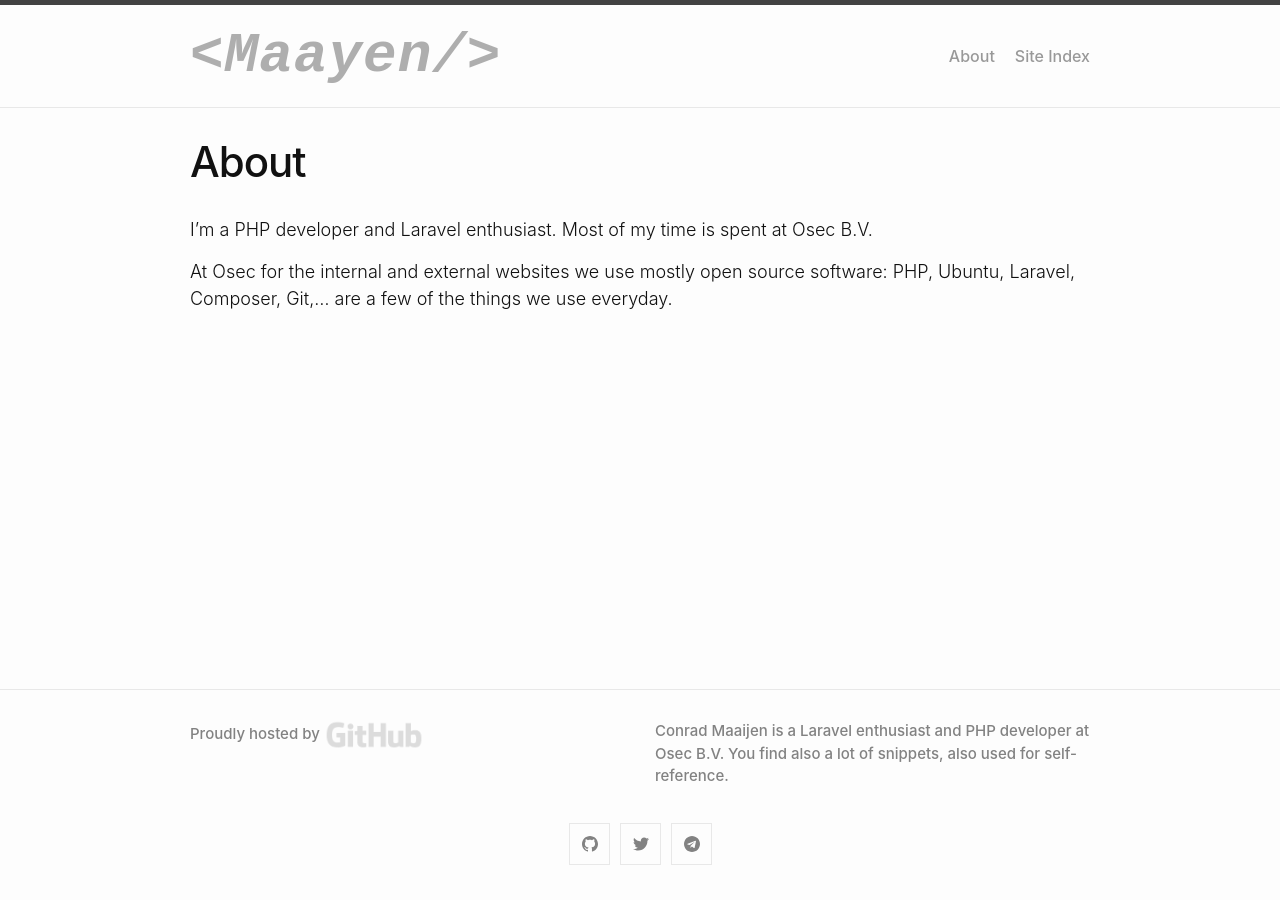
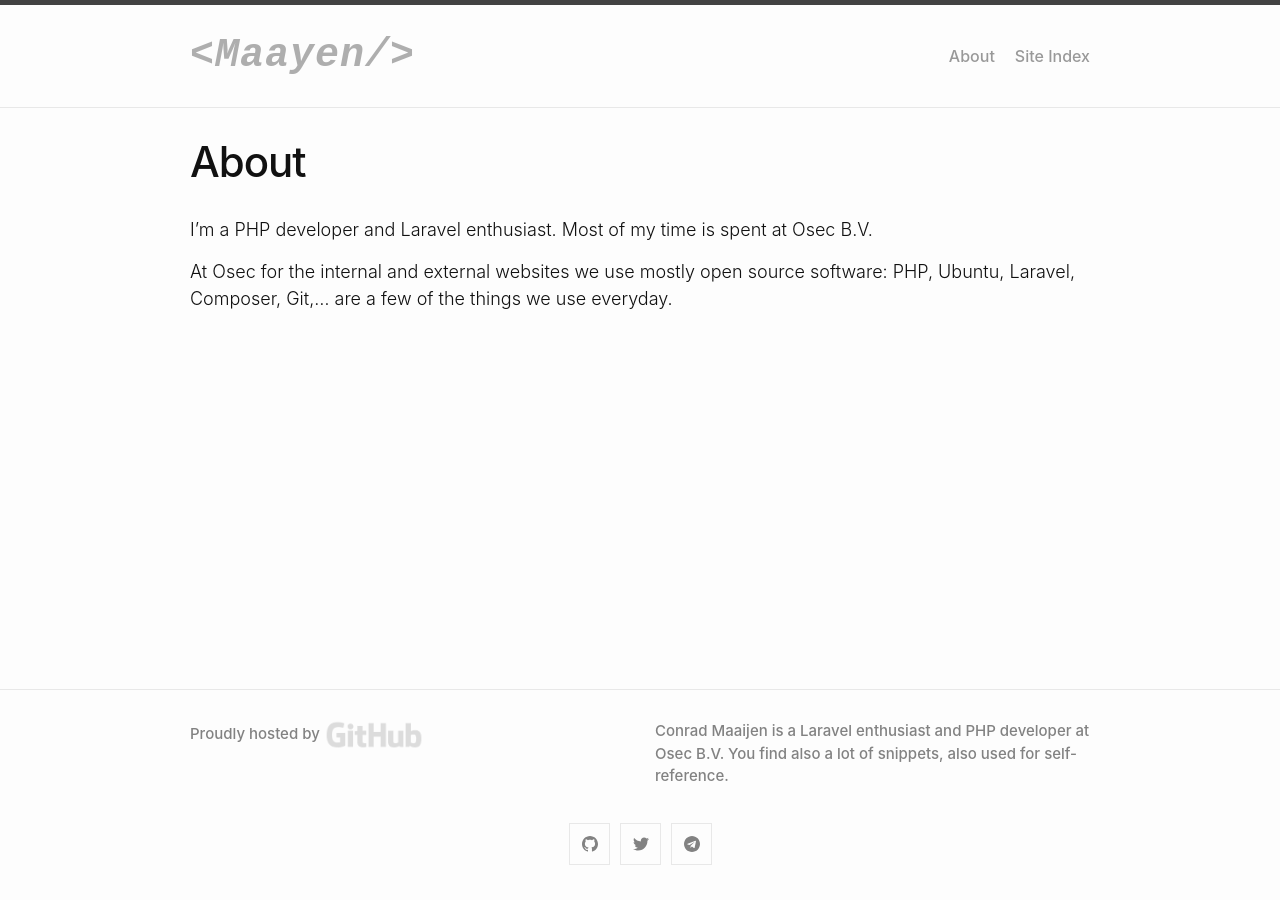
Before and after one commit to ConradMaaijen/conradmaayen.github.io, a Jekyll site: the page built from about.md, in a window 1280 px wide. Built offline with Jekyll 4.4.1, drawn with Linux system fonts in a browser that asks for light colours.

Commit message:
size site-title

```diff
--- a/_sass/minima/custom-styles.scss
+++ b/_sass/minima/custom-styles.scss
@@ -3,6 +3,7 @@
 .site-title {
     font-style: italic;
     color:#AEAEAE;
+    @include relative-font-size(2.5);
 
     &:visited{
         color:#AEAEAE;
```
